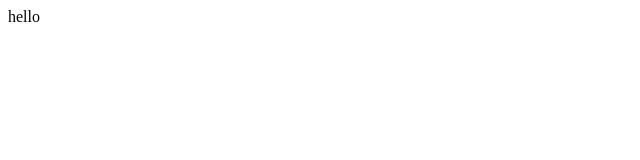
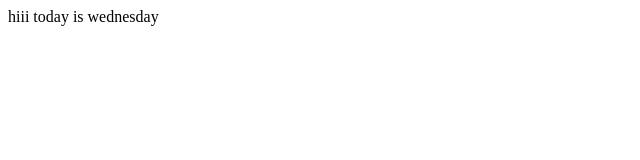
Before and after one commit to hetbhalodiya09/Android-workspace, a plain HTML site: page Assignment/java/index.html in a window 1280 px wide. Shown: the whole page, without its empty margins (0-640 px from the left). Drawn offline with Linux system fonts and the light colour scheme.

Commit message:
new update

```diff
--- a/Assignment/java/index.html
+++ b/Assignment/java/index.html
@@ -1 +1 @@
-<p>hello</p>
+<p>hiii today is wednesday</p>
```
